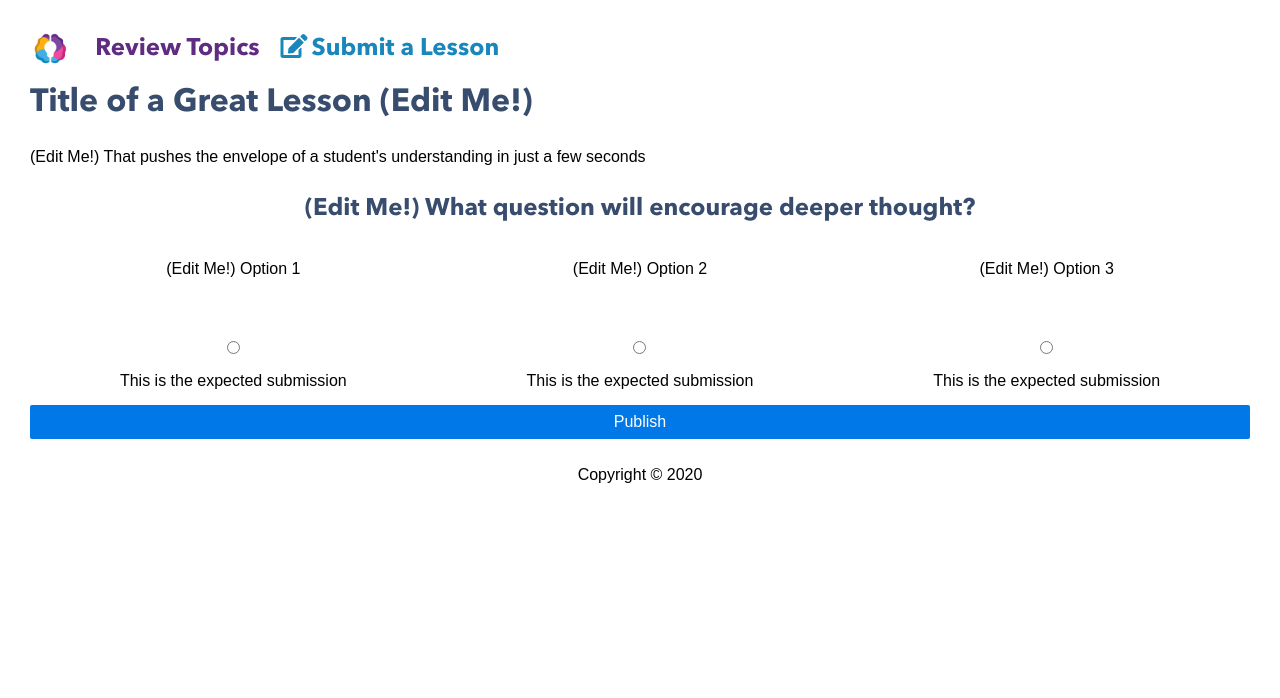
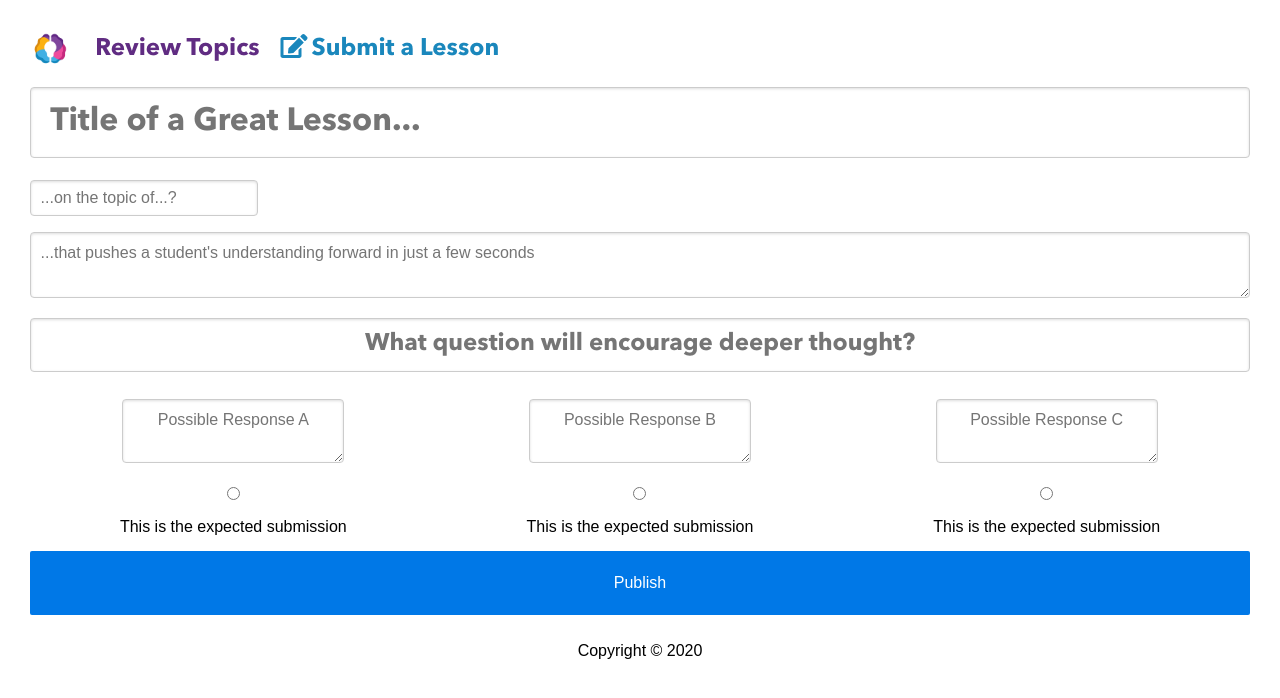
Before and after one commit to timeemit/socratic-garden, a Next.js app: page /lessons/new in a window 1280 px wide. Shown: the top 698 px of the page. Built offline with nearby package versions, Linux system fonts and the light colour scheme; what slug would draw is missing.

Commit message:
Style the New Lesson form

```diff
--- a/pages/lessons/new.js
+++ b/pages/lessons/new.js
@@ -1,5 +1,6 @@
 // @flow
-import styles from '../../styles/ChoiceButton.module.scss'
+import lesson_styles from '../../styles/NewLesson.module.scss'
+import button_styles from '../../styles/ChoiceButton.module.scss'
 import type { LessonType } from '../../components/LessonView';
 import type { QuestionType } from '../../components/QuestionView';
 import type { Props as Params } from '../../components/ChallengeView';
@@ -23,43 +24,40 @@ export default class NewLesson extends React.Component<Props,State> {
     return (
       <Page title="Create a lesson">
         <form class="pure-form">
-          <h1 className="pure-u-1 header" contenteditable="true">
-            Title of a Great Lesson (Edit Me!)
+          <h1 className="pure-u-1 header">
+            <input className="pure-u-1" type="text" placeholder="Title of a Great Lesson..." spellcheck="true" />
           </h1>
-          <div className="pure-u-1" contenteditable="true">
-            (Edit Me!) That pushes the envelope of a student's understanding in just a few seconds
+          <div className="pure-u-1"myBrowser>
+            <input className={lesson_styles.topicInput} placeholder="...on the topic of...?" />
           </div>
-          <h2 className="pure-u-1 header centered-text" contenteditable="true">
-            (Edit Me!) What question will encourage deeper thought?
+          <div className="pure-u-1">
+            <textarea className={`pure-u-1 ${lesson_styles.textArea}`} placeholder="...that pushes a student's understanding forward in just a few seconds"></textarea>
+          </div>
+          <h2 className="pure-u-1 header centered-text">
+            <input className="pure-u-1 centered-text" type="text" placeholder="What question will encourage deeper thought?" spellcheck="true" />
           </h2>
           <div className="pure-u-1 pure-u-lg-1-3 centered-text">
-            <div className={styles.button} contenteditable="true">
-              (Edit Me!) Option 1
-            </div>
+            <textarea className={`centered-text ${button_styles.button} ${lesson_styles.textArea}`} type="text" placeholder="Possible Response A"></textarea>
             <label for="choices" class="pure-radio">
               <input type="radio" name="choices" value="1" />
               <div>This is the expected submission </div>
             </label>
           </div>
           <div className="pure-u-1 pure-u-lg-1-3 centered-text">
-            <div className={styles.button} contenteditable="true">
-              (Edit Me!) Option 2
-            </div>
+            <textarea className={`centered-text ${button_styles.button} ${lesson_styles.textArea}`} type="text" placeholder="Possible Response B"></textarea>
             <label for="choices" class="pure-radio">
               <input type="radio" name="choices" value="2" />
               <div>This is the expected submission </div>
             </label>
           </div>
           <div className="pure-u-1 pure-u-lg-1-3 centered-text">
-            <div className={styles.button} contenteditable="true">
-              (Edit Me!) Option 3
-            </div>
+            <textarea className={`centered-text ${button_styles.button} ${lesson_styles.textArea}`} type="text" placeholder="Possible Response C"></textarea>
             <label for="choices" class="pure-radio">
               <input type="radio" name="choices" value="3" />
               <div>This is the expected submission </div>
             </label>
           </div>
-          <button class="pure-u-1 pure-button pure-button-primary">
+          <button class={`pure-u-1 pure-button pure-button-primary ${lesson_styles.publishButton}`}>
             Publish
           </button>
         </form>
--- /dev/null
+++ b/styles/NewLesson.module.scss
@@ -0,0 +1,13 @@
+.textArea {
+  min-height: 4em;
+  max-width: 100%;
+  line-height: 1.5em;
+}
+
+.topicInput {
+  margin-bottom: 1em;
+}
+
+.publishButton {
+  height: 4em;
+}
```
